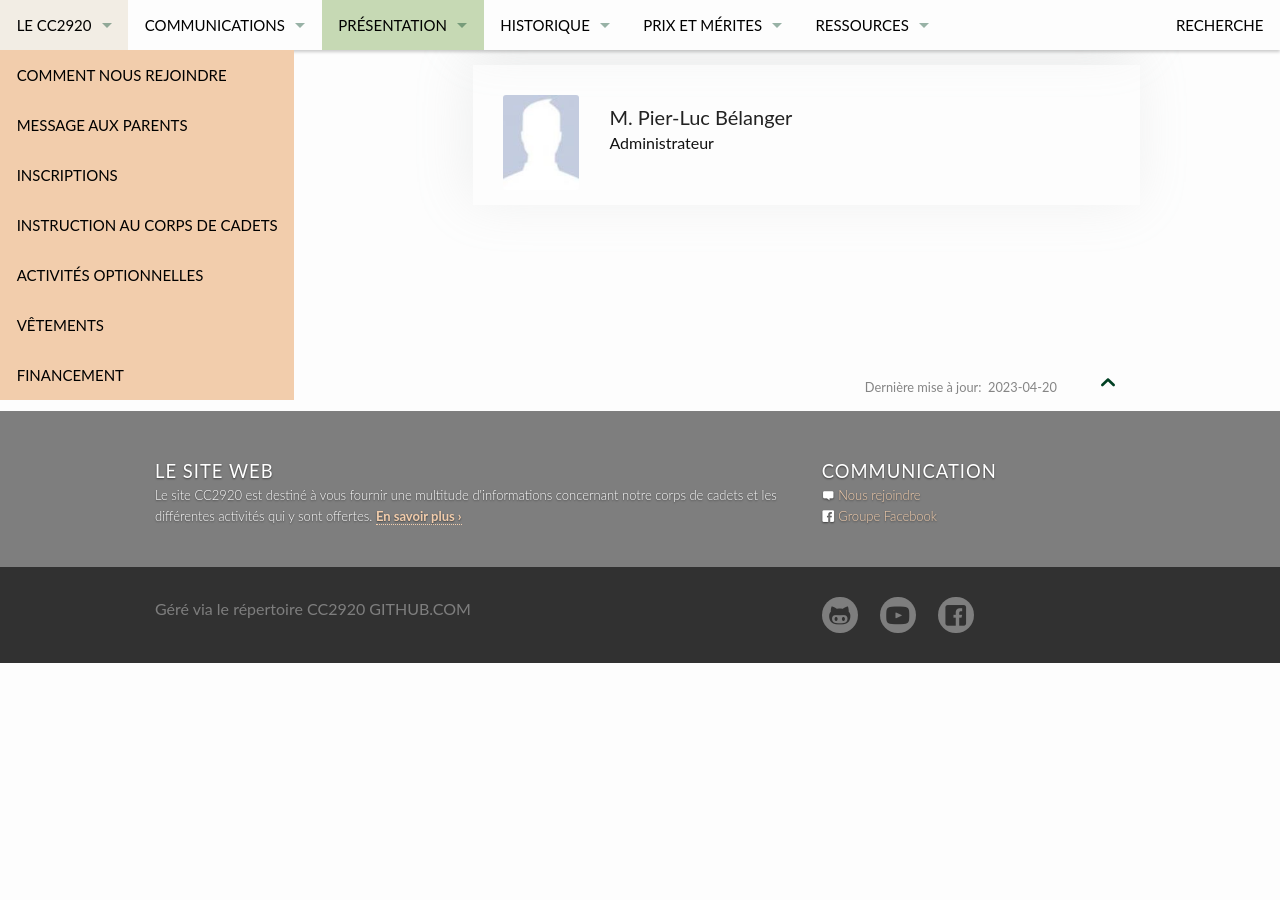
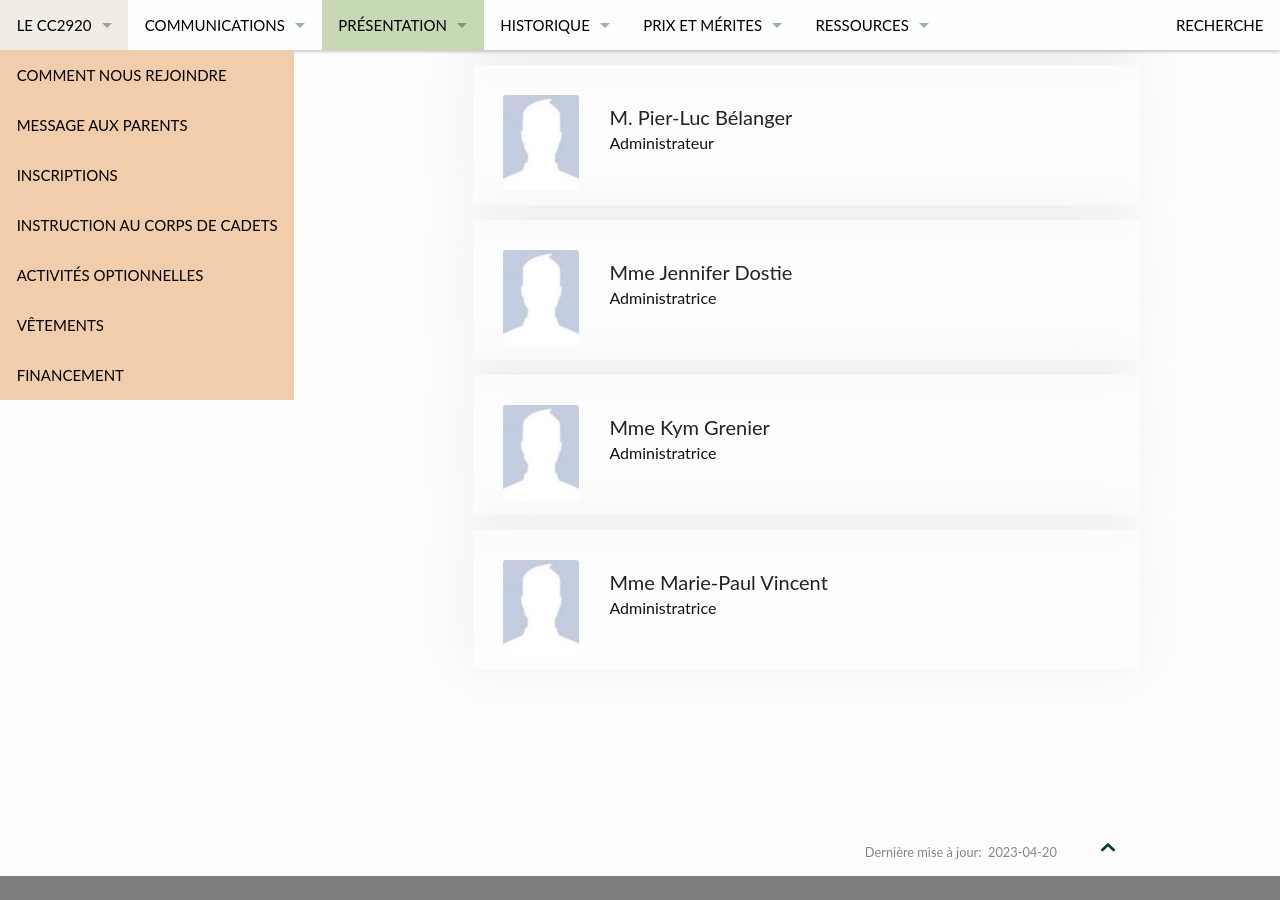
Before and after one commit to CC2920/web, a Jekyll site: the page built from content/_presentation/comite-soutien.md, in a window 1280 px wide and 900 px high, scrolled down 2504 px. Built offline with Jekyll 4.4.1, drawn with Linux system fonts in a browser that asks for light colours; before the commit the page ends 3167 px from its top, so only the background shows below that.

Commit message:
Mise à jour du comite de soutien

```diff
--- a/content/_presentation/comite-soutien.md
+++ b/content/_presentation/comite-soutien.md
@@ -35,6 +35,17 @@ le-comite-soutien:
       name: M. Pier-Luc Bélanger
       title: Administrateur
 
+    - member:
+      name: Mme Jennifer Dostie
+      title: Administratrice
+
+    - member:
+      name: Mme Kym Grenier
+      title: Administratrice
+
+    - member:
+      name: Mme Marie-Paul Vincent
+      title: Administratrice
 ---
 
 
```
